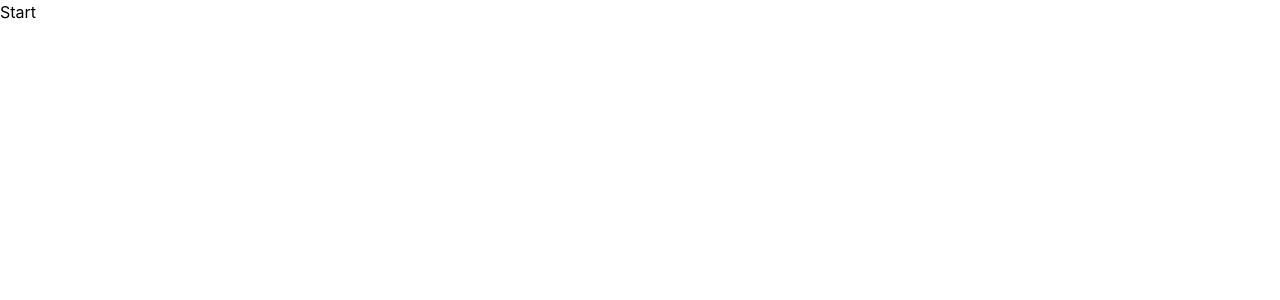
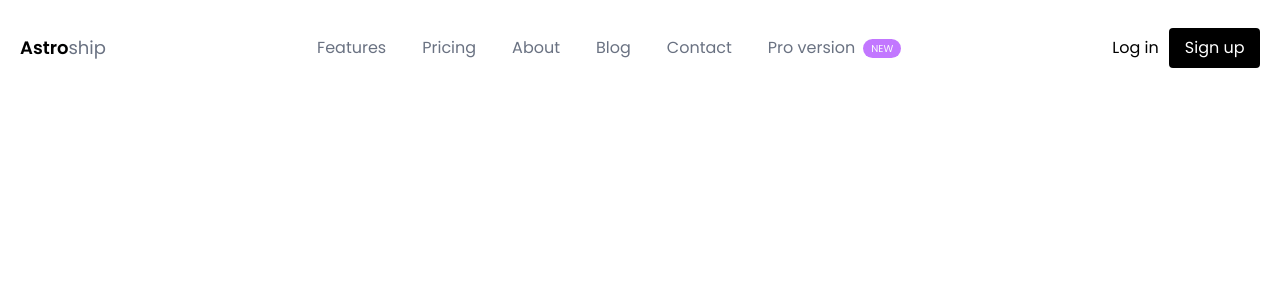
Before and after one commit to examplyz/astroship-template-tailwindcss-practice, a React (Vite) app: page / in a window 1280 px wide. Shown: the top 300 px of the page. Built offline with nearby package versions, Linux system fonts and the light colour scheme.

Commit message:
Header added

```diff
--- a/package.json
+++ b/package.json
@@ -13,6 +13,8 @@
     "@tailwindcss/vite": "^4.2.2",
     "react": "^19.2.4",
     "react-dom": "^19.2.4",
+    "react-icons": "^5.6.0",
+    "react-router": "^7.13.1",
     "tailwindcss": "^4.2.2"
   },
   "devDependencies": {
--- a/src/App.jsx
+++ b/src/App.jsx
@@ -1,10 +1,11 @@
+import Header from "./components/Header.jsx";
+
 function App() {
 
-
 	return (
-		<>
-			Start
-		</>
+		<div>
+			<Header/>
+		</div>
 	)
 }
 
--- /dev/null
+++ b/src/components/Header.jsx
@@ -0,0 +1,67 @@
+import React, {useEffect, useState} from "react";
+import {RxCross2, RxHamburgerMenu} from "react-icons/rx";
+import ButtonLight from "../shared/UI/ButtonLight.jsx";
+import ButtonDark from "../shared/UI/ButtonDark.jsx";
+import HeaderLink from "../shared/UI/HeaderLink.jsx";
+
+const Header = () => {
+	const [isOpen, setIsOpen] = useState(false)
+	const [isMobile, setIsMobile] = useState(window.innerWidth < 1024);
+
+	useEffect(() => {
+		const handleResize = () => setIsMobile(window.innerWidth < 1024);
+		window.addEventListener("resize", handleResize);
+		return () => window.removeEventListener("resize", handleResize);
+	}, []);
+
+	const toggleIsopen = () => {
+		setIsOpen(!isOpen)
+	}
+
+	const links = ["Features", "Pricing", "About", "Blog", "Contact"]
+
+	return (
+		<header
+			className={"max-w-(--breakpoint-xl) mx-auto px-5 py-5 lg:flex lg:items-center lg:justify-between"}>
+			<div className={"flex justify-between items-center"}>
+				<div className={"cursor-pointer"}>
+					<h3 className={"font-semibold text-lg"}>Astro<span
+						className={"text-gray-500 font-normal"}>ship</span></h3>
+				</div>
+				{isOpen ? <RxCross2 onClick={toggleIsopen} className={"lg:hidden"}/>
+					: <RxHamburgerMenu onClick={toggleIsopen} className={"lg:hidden"}/>}
+			</div>
+			{
+				(isOpen || !isMobile) && (
+					<>
+						<nav
+							className={"my-2 font-normal "}>
+							<ul
+								className={"flex flex-col lg:flex-row lg:gap-3 lg:items-center lg:justify-between"}>
+								{links.map(link => <HeaderLink text={link}
+								                               key={link}
+								                               link={link.toLowerCase().replace(/ /g, "")}/>)}
+								<HeaderLink text={"Pro version"} link={"/pro"}
+								            styles={"flex items-center gap-2"}>
+									<span
+										className={"text-[10px] bg-purple-500 text-slate-50 animate-pulse px-2 py-0.5 rounded-2xl"}>NEW</span>
+								</HeaderLink>
+								<li
+									className={"py-2 flex gap-4 mt-3 lg:hidden"}>
+									<ButtonLight>Log in</ButtonLight>
+									<ButtonDark className={"px-4"}>Sign up</ButtonDark>
+								</li>
+							</ul>
+						</nav>
+						<div className={"hidden lg:flex gap-2 items-center"}>
+							<a className={"w-20"}>Log in</a>
+							<ButtonDark>Sign up</ButtonDark>
+						</div>
+					</>
+				)
+			}
+		</header>
+	);
+};
+
+export default Header;
--- a/src/index.css
+++ b/src/index.css
@@ -1 +1,8 @@
+@import url('https://fonts.googleapis.com/css2?family=Poppins:ital,wght@0,100;0,200;0,300;0,400;0,500;0,600;0,700;0,800;0,900;1,100;1,200;1,300;1,400;1,500;1,600;1,700;1,800;1,900&display=swap');
 @import 'tailwindcss';
+
+/* Font class */
+
+body {
+    font-family: "Poppins", sans-serif;
+}
--- /dev/null
+++ b/src/shared/UI/ButtonDark.jsx
@@ -0,0 +1,12 @@
+import React from "react";
+
+const ButtonDark = ({children, className}) => {
+	return (
+		<button
+			className={className + " rounded-sm text-center  py-2 bg-black text-white hover:bg-gray-800 w-full"}>
+			{children}
+		</button>
+	);
+};
+
+export default ButtonDark;
--- /dev/null
+++ b/src/shared/UI/ButtonLight.jsx
@@ -0,0 +1,12 @@
+import React from "react";
+
+const ButtonLight = ({children, className}) => {
+	return (
+		<button
+			className={className + " rounded-sm text-center px-4 py-2 bg-gray-100 text-black hover:bg-gray-200 w-full"}>
+			{children}
+		</button>
+	);
+};
+
+export default ButtonLight;
--- /dev/null
+++ b/src/shared/UI/HeaderLink.jsx
@@ -0,0 +1,13 @@
+import React from "react";
+
+const HeaderLink = ({text, link, children, styles}) => {
+	return (
+		<li
+			className={"py-2 lg:px-3 text-gray-500 cursor-pointer hover:text-black transition-colors duration-300 " + styles}>
+			<a href={`/${link}`}>{text}</a>
+			{children}
+		</li>
+	);
+};
+
+export default HeaderLink;
```
Also changed, not shown: 1 other file (tests, documents, lock files or other folders).
